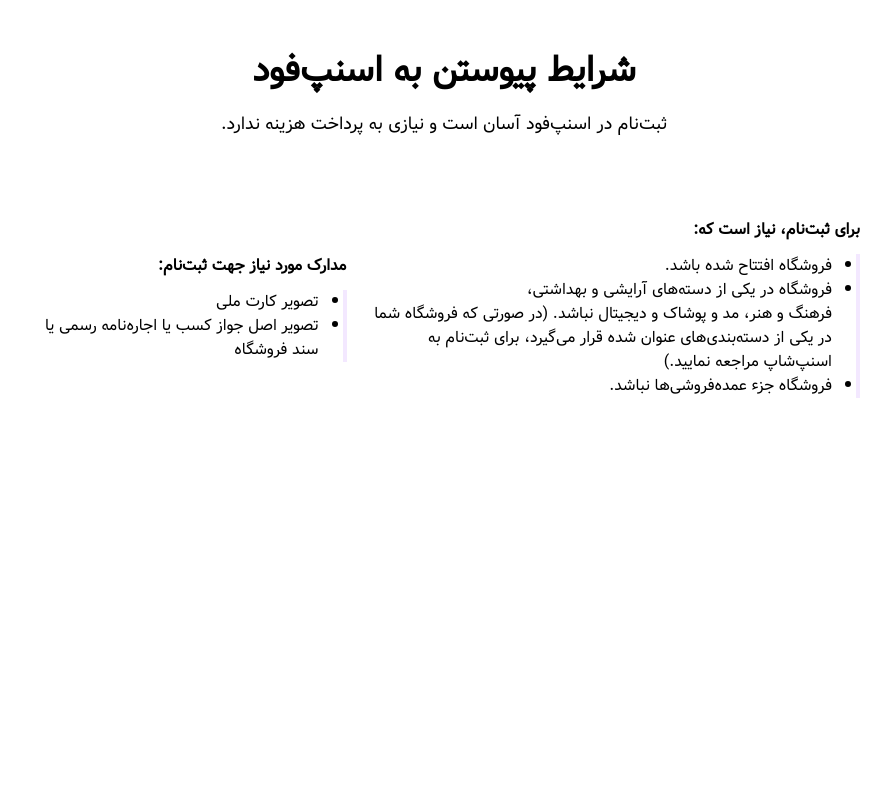
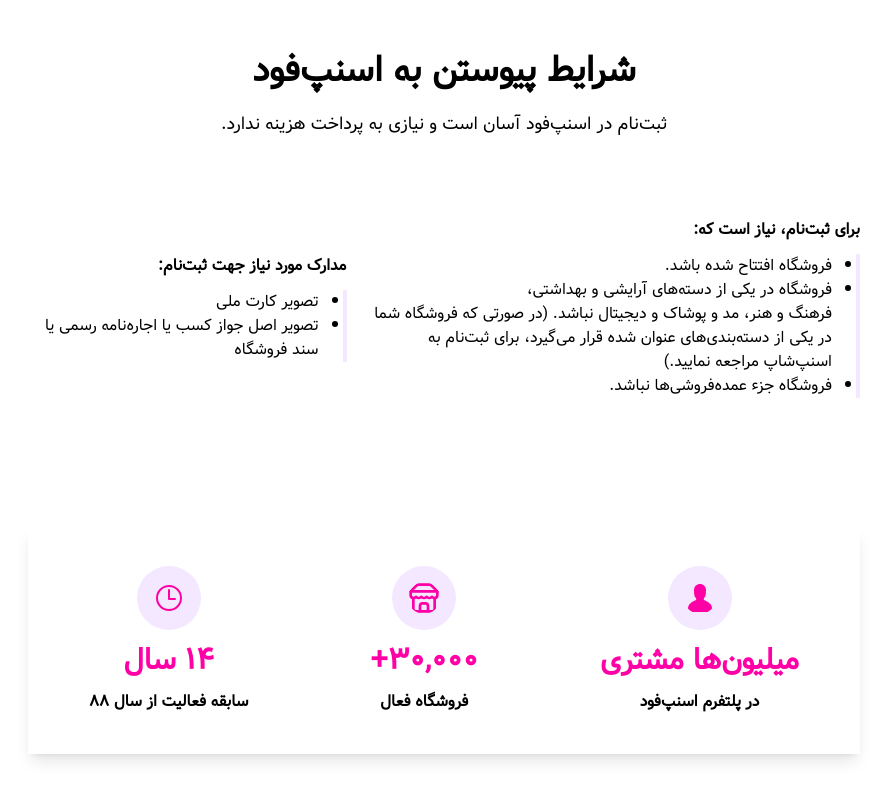
Before and after one commit to navidXlg/foodDelivery_clone, a React (Create React App) app: page / in a window 1280 px wide. Shown: the part 1546-2346 px from the top of the page, without its empty margins (196-1087 px from the left). Before the commit the page ends 2072 px from the top, so only its background shows below. Built offline with nearby package versions, Linux system fonts and the light colour scheme.

Commit message:
info table added into project

```diff
--- a/src/Pages/CustmorSubPage.js
+++ b/src/Pages/CustmorSubPage.js
@@ -1,3 +1,4 @@
+import InfoTable from "../componants/InfoTable";
 import NavbarSub from "../componants/NavbarSub";
 import SnappFoodBenifit from "../componants/SnappFoodBenifit";
 import SubmitionForm from "../componants/SubmitionForm";
@@ -16,6 +17,7 @@
            <div className="text-center px-56" dir="rtl">
            <SnappFoodBenifit/>
            <SubmitionInfo/>
+           <InfoTable/>
            </div>
            </>
 
--- a/src/componants/InfoTable.js
+++ b/src/componants/InfoTable.js
@@ -0,0 +1,25 @@
+import { GoPerson } from "react-icons/go";
+import { LuStore } from "react-icons/lu";
+import { IoTimeOutline } from "react-icons/io5";
+
+
+export default function InfoTable(){
+
+    return<div className="flex items-center justify-around shadow-lg my-24 py-10">
+            <div className="flex flex-col items-center justify-center gap-3">
+                <GoPerson className="text-purpleSnapp-300 bg-purple-100 rounded-full size-16 p-4"/>
+                <p className="text-3xl text-purpleSnapp-300 font-bold">‌میلیون‌ها مشتری</p>
+                <p className="font-semibold">در پلتفرم اسنپ‌فود</p>
+            </div>
+            <div className="flex flex-col items-center justify-center gap-3">
+                <LuStore className="text-purpleSnapp-300 bg-purple-100 rounded-full size-16 p-4"/>
+                <p className="text-3xl text-purpleSnapp-300 font-bold">۳۰,۰۰۰+</p>
+                <p className="font-semibold">فروشگاه فعال</p>
+            </div>
+            <div className="flex flex-col items-center justify-center gap-3">
+                <IoTimeOutline className="text-purpleSnapp-300 bg-purple-100 rounded-full size-16 p-4"/>
+                <p className="text-3xl text-purpleSnapp-300 font-bold">۱۴ سال</p>
+                <p className="font-semibold">سابقه فعالیت از سال ۸۸</p>
+            </div>
+         </div>
+}
```
